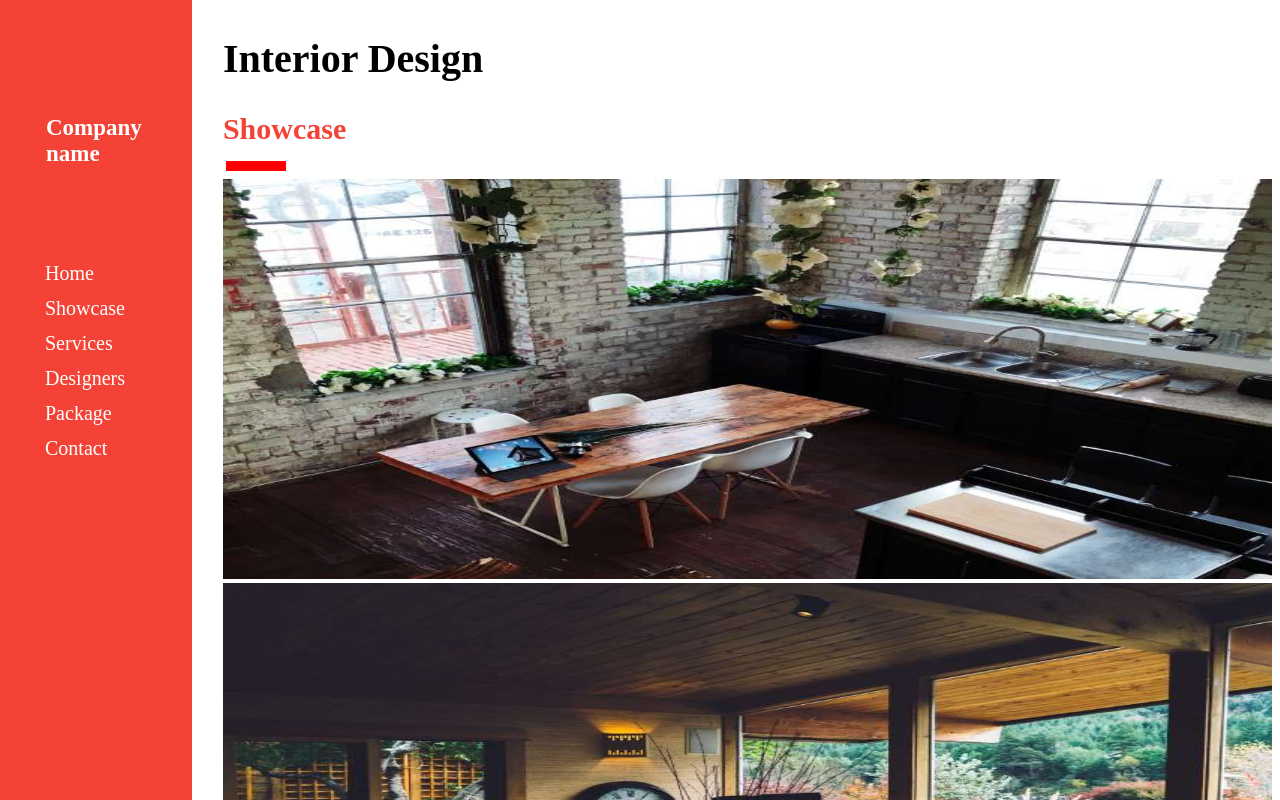
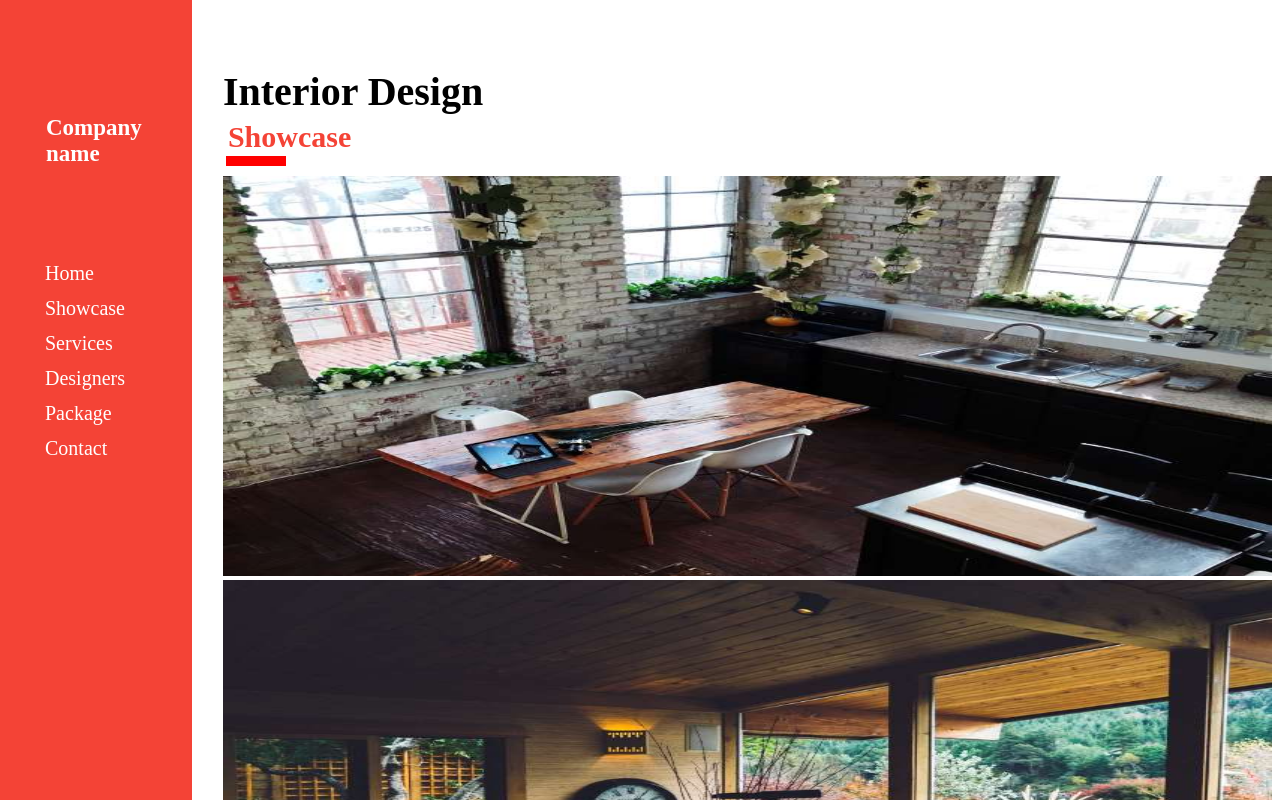
Before and after one commit to Jeremi-code/Interior-Design-Web, a React (Vite) app: page / in a window 1280 px wide. Shown: the top 800 px of the page. Built offline with nearby package versions, Linux system fonts and the light colour scheme.

Commit message:
add margin to the headers

```diff
--- a/src/css/MainBody.module.css
+++ b/src/css/MainBody.module.css
@@ -7,16 +7,20 @@
 h1 {
     font-size:40px;
     color:black;
+    margin-top:1.5em;
+    margin-bottom:-25px;
 }
 h3{
-    margin-bottom:0.5em;
+    margin-bottom:-0.9px;
+    padding-left : 5px;
     font-size:30px;
     color:rgb(244,67,54);
-
 }
 .hr {
     width:50px;
     border:5px solid red;
+    margin-top:-2px;
     margin-block-start:3px;
     margin-inline-start:3px;
+    margin-bottom : 10px;
 }
```
